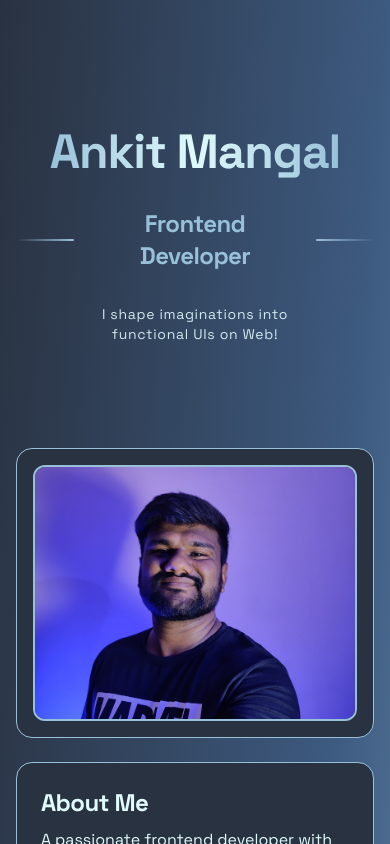
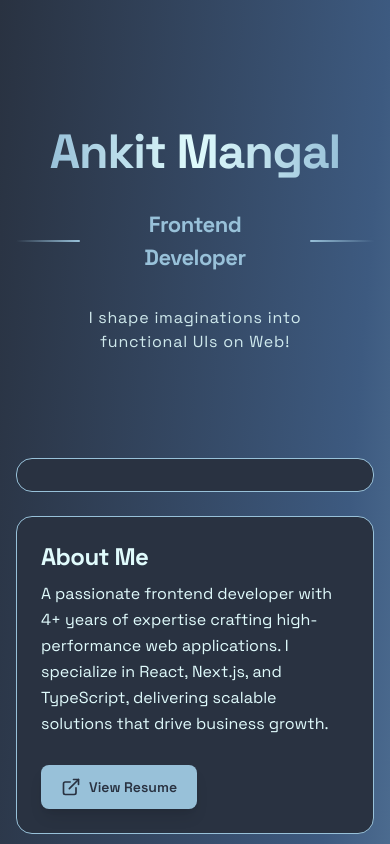
Before and after one commit to ankit-mangal/ankit-mangal-folio, a Next.js app: page / in a window 390 px wide. Shown: the top 844 px of the page. Built offline with nearby package versions, Linux system fonts and the light colour scheme.

Commit message:
fix: mobile responsiveness

```diff
--- a/components/PortfolioClientSection.tsx
+++ b/components/PortfolioClientSection.tsx
@@ -83,7 +83,7 @@ const BentoCard = ({
     switch (data.type) {
       case "profile":
         return (
-          <div className="w-full h-64 rounded-xl overflow-hidden border-2 border-[#98c1d9]">
+          <div className="w-full hidden lg:block h-64 rounded-xl overflow-hidden border-2 border-[#98c1d9]">
             <img
               src={data.content.imageSrc}
               alt={data.content.alt}
@@ -560,15 +560,15 @@ export default function PortfolioClientSection() {
               </span>
             </h1>
 
-            <div className="flex items-center justify-center gap-6">
-              <div className="w-16 h-0.5 bg-gradient-to-r from-transparent to-[#98c1d9] rounded-full"></div>
-              <h2 className="text-2xl md:text-4xl lg:text-5xl font-bold text-[#98c1d9] tracking-tight">
+            <div className="flex items-center justify-center gap-4">
+              <div className="w-16 lg:w-36 h-0.5 bg-gradient-to-r from-transparent to-[#98c1d9] rounded-full"></div>
+              <h2 className="text-[22px] md:text-4xl lg:text-5xl font-bold text-[#98c1d9] tracking-tight">
                 Frontend Developer
               </h2>
-              <div className="w-16 h-0.5 bg-gradient-to-l from-transparent to-[#98c1d9] rounded-full"></div>
+              <div className="w-16 lg:w-36 h-0.5 bg-gradient-to-l from-transparent to-[#98c1d9] rounded-full"></div>
             </div>
 
-            <p className="text-sm tracking-wider md:text-xl lg:text-2xl text-[#e0fbfc]/90 max-w-64 lg:max-w-full mx-auto">
+            <p className="text-base tracking-wider md:text-xl lg:text-2xl text-[#e0fbfc]/90 max-w-64 lg:max-w-full mx-auto">
               I shape imaginations into functional UIs on Web!
             </p>
           </div>
```
